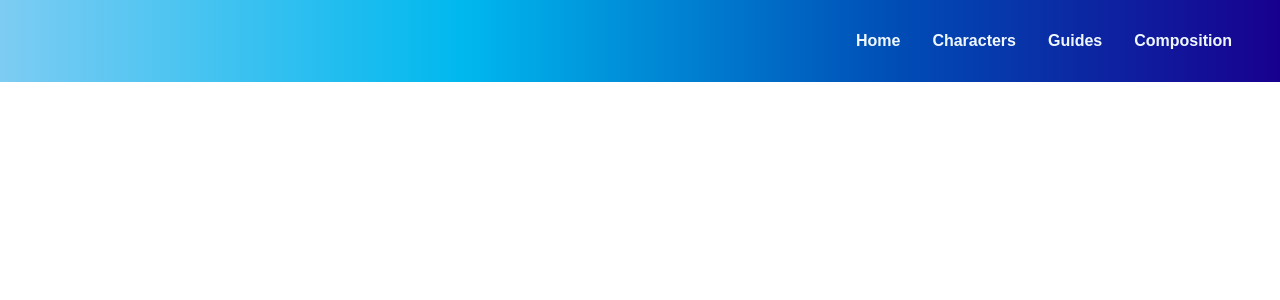
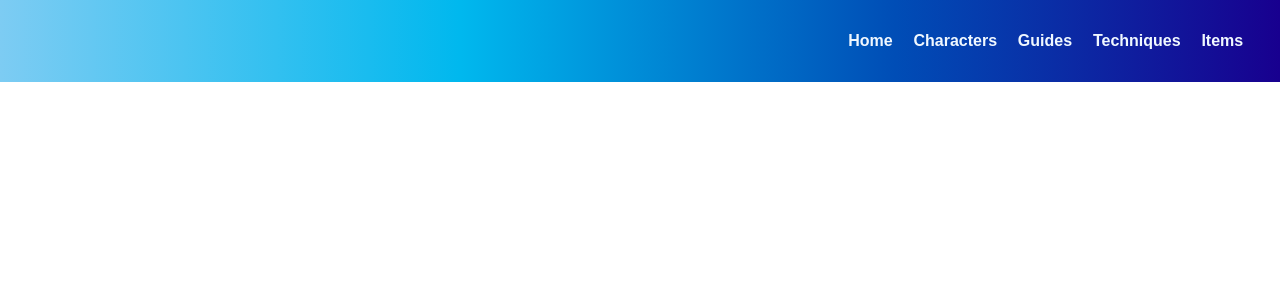
Before and after one commit to AimeneSD/VictoryRoadWiki, a PHP site: page / in a window 1280 px wide. Shown: the top 300 px of the page. Run offline with PHP 8.4, Linux system fonts and the light colour scheme.

Commit message:
Nav : Composition -> Techniques + ajout section items

```diff
--- a/index.html
+++ b/index.html
@@ -14,7 +14,8 @@
                     <li><a href="" class="link">Home</a></li>
                     <li><a href="" class="link">Characters</a></li>
                     <li><a href="" class="link">Guides</a></li>
-                    <li><a href="" class="link">Composition</a></li>
+                    <li><a href="" class="link">Techniques</a></li>
+                    <li><a href="" class="link">Items</a></li>
                 </ul>
             </nav>
         </div>
--- a/styles.css
+++ b/styles.css
@@ -16,7 +16,7 @@ body {
 }
 
 .nav li {
-    margin-right: 2rem;
+    margin-right: 1.3rem;
 
 }
 
```
